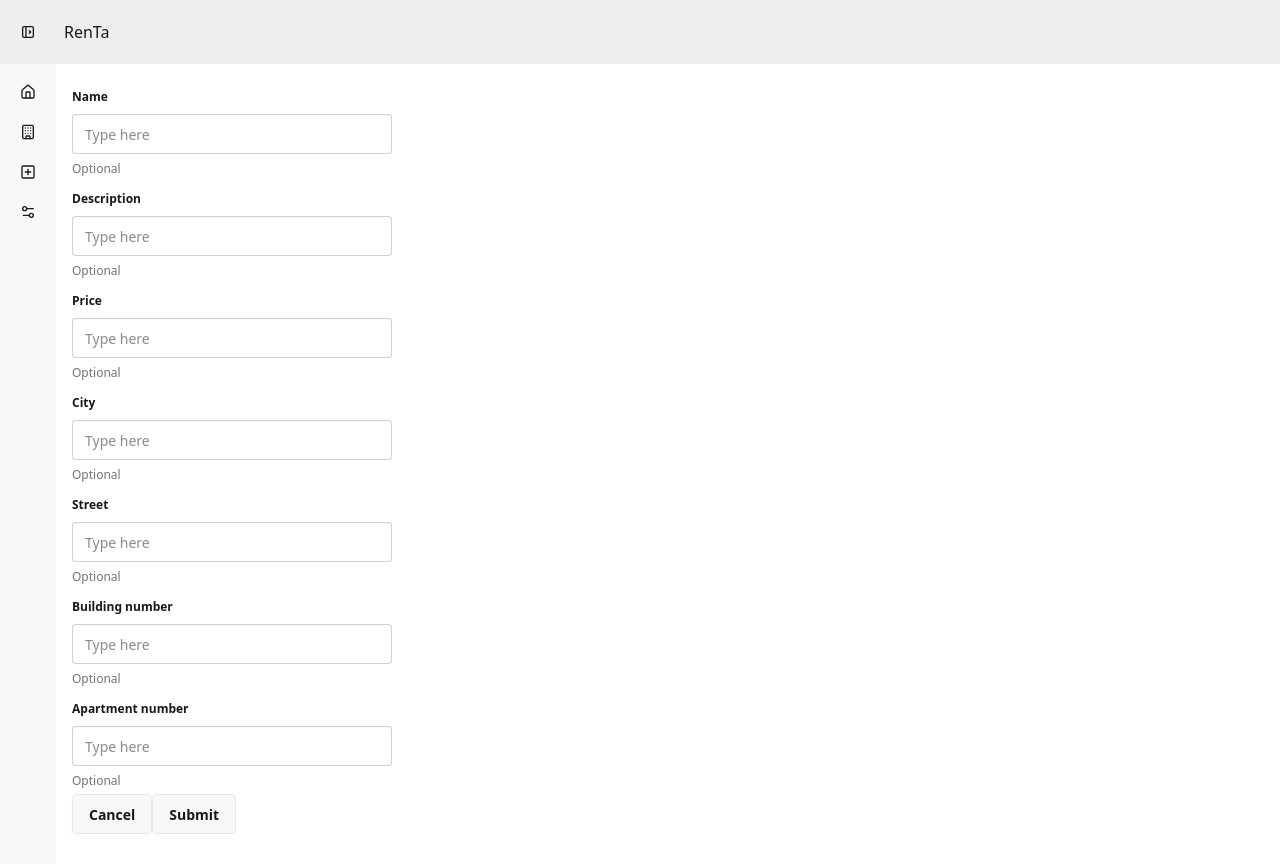
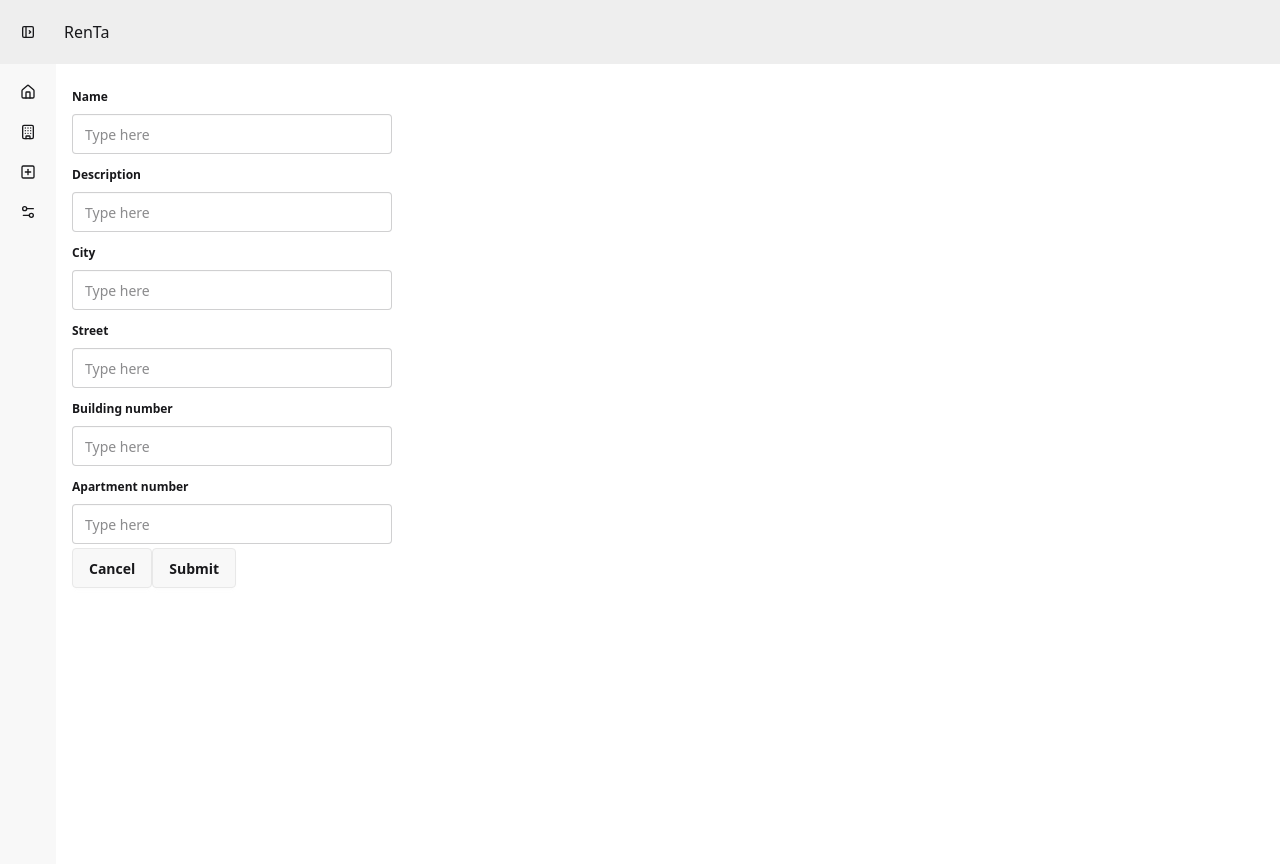
Before and after one commit to kasskkk/RentA, a React (Vite) app in the folder client/: page /createApartment in a window 1280 px wide. Built offline with nearby package versions, Linux system fonts and the light colour scheme.

Commit message:
add text input

```diff
--- a/client/package.json
+++ b/client/package.json
@@ -10,6 +10,7 @@
     "preview": "vite preview"
   },
   "dependencies": {
+    "@hookform/resolvers": "^5.2.2",
     "@tailwindcss/vite": "^4.1.15",
     "@tanstack/react-query": "^5.90.10",
     "@tanstack/react-query-devtools": "^5.91.0",
@@ -17,9 +18,11 @@
     "daisyui": "^5.3.7",
     "react": "^19.1.1",
     "react-dom": "^19.1.1",
+    "react-hook-form": "^7.67.0",
     "react-hot-toast": "^2.6.0",
     "react-router": "^7.9.6",
     "tailwindcss": "^4.1.15",
+    "zod": "^4.1.13",
     "zustand": "^5.0.9"
   },
   "devDependencies": {
--- a/client/src/app/features/apartments/form/ApartmentForm.tsx
+++ b/client/src/app/features/apartments/form/ApartmentForm.tsx
@@ -1,76 +1,47 @@
 import { useNavigate, useParams } from "react-router"
 import { useApartments } from "../../../../lib/hooks/useApartments";
-import type { FormEvent } from "react";
+import { useForm } from 'react-hook-form';
+import { useEffect } from "react";
+import { apartmentSchema, type ApartmentSchema } from "../../../../lib/schemas/apartmentSchema";
+import { zodResolver } from "@hookform/resolvers/zod";
+import TextInput from "../../../shared/components/TextInput";
 
 export default function ApartmentForm() {
+    const { control, reset, handleSubmit } = useForm<ApartmentSchema>({
+        mode: 'onTouched',
+        resolver: zodResolver(apartmentSchema),
+        defaultValues: {
+            name: '',
+            description: '',
+            city: '',
+            street: '',
+            price: 0,
+            buildingNumber: '',
+            apartmentNumber: '',
+        }
+    });
     const { id } = useParams();
     const { apartment, createApartment, updateApartment } = useApartments(id);
     const navigate = useNavigate();
 
-    const handleSubmit = async (event: FormEvent<HTMLFormElement>) => {
-        event.preventDefault();
+    useEffect(() => {
+        if (apartment) reset(apartment);
+    }, [apartment, reset]);
 
-        const formData = new FormData(event.currentTarget);
-
-        const data: { [key: string]: FormDataEntryValue } = {}
-        formData.forEach((value, key) => {
-            data[key] = value;
-        });
-
-        if (apartment) {
-            data.id = apartment.id;
-            await updateApartment.mutateAsync(data as unknown as Apartment);
-            navigate(`/apartments/${apartment.id}`);
-        } else {
-            createApartment.mutate(data as unknown as Apartment, {
-                onSuccess: (id) => {
-                    navigate(`/apartments/${id}`);
-                }
-            });
-
-        }
+    const onSubmit = (data: ApartmentSchema) => {
+        console.log(data);
     }
 
-    // if (isPendingApartment) return <h1>louding</h1>
-
     return (
-        <form onSubmit={handleSubmit}>
+        <form onSubmit={handleSubmit(onSubmit)}>
             <div>
-                <fieldset className="fieldset">
-                    <legend className="fieldset-legend">Name</legend>
-                    <input type="text" className="input" name="name" defaultValue={apartment?.name} placeholder="Type here" />
-                    <p className="label">Optional</p>
-                </fieldset>
-                <fieldset className="fieldset">
-                    <legend className="fieldset-legend">Description</legend>
-                    <input type="text" className="input rows=3" name="description" defaultValue={apartment?.description} placeholder="Type here" />
-                    <p className="label">Optional</p>
-                </fieldset>
-                <fieldset className="fieldset">
-                    <legend className="fieldset-legend">Price</legend>
-                    <input type="number" className="input" name="price" defaultValue={apartment?.pricePerMonth} placeholder="Type here" />
-                    <p className="label">Optional</p>
-                </fieldset>
-                <fieldset className="fieldset">
-                    <legend className="fieldset-legend">City</legend>
-                    <input type="text" className="input" name="city" defaultValue={apartment?.city} placeholder="Type here" />
-                    <p className="label">Optional</p>
-                </fieldset>
-                <fieldset className="fieldset">
-                    <legend className="fieldset-legend">Street</legend>
-                    <input type="text" className="input" name="street" defaultValue={apartment?.street} placeholder="Type here" />
-                    <p className="label">Optional</p>
-                </fieldset>
-                <fieldset className="fieldset">
-                    <legend className="fieldset-legend">Building number</legend>
-                    <input type="text" className="input" name="buildingNumber" defaultValue={apartment?.buildingNumber} placeholder="Type here" />
-                    <p className="label">Optional</p>
-                </fieldset>
-                <fieldset className="fieldset">
-                    <legend className="fieldset-legend">Apartment number</legend>
-                    <input type="text" className="input" name="apartmentNumber" defaultValue={apartment?.apartmentNumber ?? ''} placeholder="Type here" />
-                    <p className="label">Optional</p>
-                </fieldset>
+                <TextInput<ApartmentSchema> label="Name" name="name" control={control} defaultValue=""/>
+                <TextInput<ApartmentSchema> label="Description" name="description" control={control} defaultValue=""/>
+                {/* <TextInput<ApartmentSchema> label="Price" name="price" control={control} defaultValue={0}/> */}
+                <TextInput<ApartmentSchema> label="City" name="city" control={control} defaultValue=""/>
+                <TextInput<ApartmentSchema> label="Street" name="street" control={control} defaultValue=""/>
+                <TextInput<ApartmentSchema> label="Building number" name="buildingNumber" control={control} defaultValue=""/>
+                <TextInput<ApartmentSchema> label="Apartment number" name="apartmentNumber" control={control} defaultValue=""/>
                 <div>
                     <button className="btn">Cancel</button>
                     <button className="btn">Submit</button>
--- /dev/null
+++ b/client/src/app/shared/components/TextInput.tsx
@@ -0,0 +1,31 @@
+import { useController, type UseControllerProps, type FieldValues } from "react-hook-form";
+
+type Props<T extends FieldValues> = {
+    label: string;
+    defaultValue: string;
+} & UseControllerProps<T>;
+
+export default function TextInput<T extends FieldValues>(props: Props<T>) {
+    const { field, fieldState } = useController({
+        ...props,
+    });
+
+    return (
+        <fieldset className="fieldset">
+            <legend className="fieldset-legend">{props.label}</legend>
+
+            <input
+                {...field}
+                type="text"
+                placeholder="Type here"
+                className={`input ${fieldState.error ? 'input-error' : ''} ${fieldState.error ? 'placeholder-red-500' : ''}`}
+            />
+
+            {fieldState.error && (
+                <label className="label">
+                    <span className="label-text-alt text-red-500">{fieldState.error.message}</span>
+                </label>
+            )}
+        </fieldset>
+    );
+}
--- /dev/null
+++ b/client/src/lib/schemas/apartmentSchema.ts
@@ -0,0 +1,19 @@
+import { z } from 'zod';
+
+const requiredString = (fieldName: string) =>
+    z.string().nonempty(`${fieldName} is required`)
+
+const requiredNumber = (fieldName: string) =>
+    z.number().nonoptional(`${fieldName} is required`)
+
+export const apartmentSchema = z.object({
+    name: requiredString("Name"),
+    description: requiredString("Description"),
+    city: requiredString("City"),
+    street: requiredString("Street"),
+    price: requiredNumber("Price"),
+    buildingNumber: requiredString("Building number"),
+    apartmentNumber: requiredString("Apartment number"),
+})
+
+export type ApartmentSchema = z.infer<typeof apartmentSchema>;
--- a/client/src/lib/types/index.d.ts
+++ b/client/src/lib/types/index.d.ts
@@ -11,7 +11,7 @@ type Apartment = {
     city: string
     street: string
     buildingNumber: string
-    apartmentNumber: number | null
+    apartmentNumber: string
     latitude: number
     longitude: number
 }
```
Also changed, not shown: 1 other file (tests, documents, lock files or other folders).
